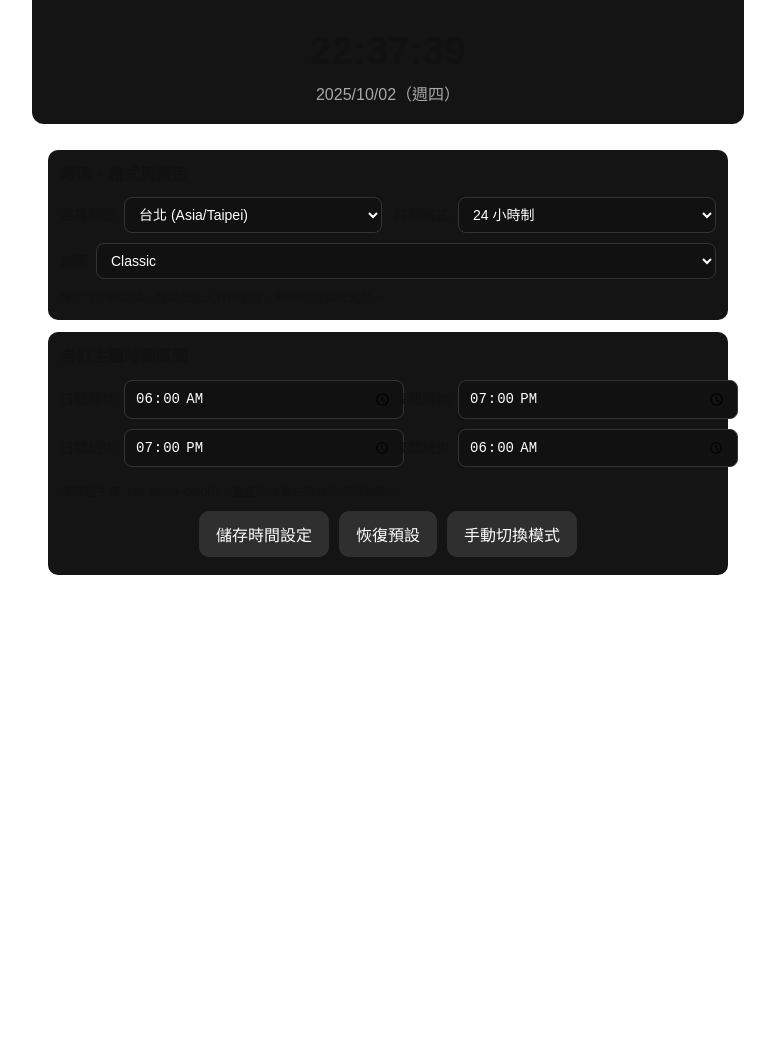
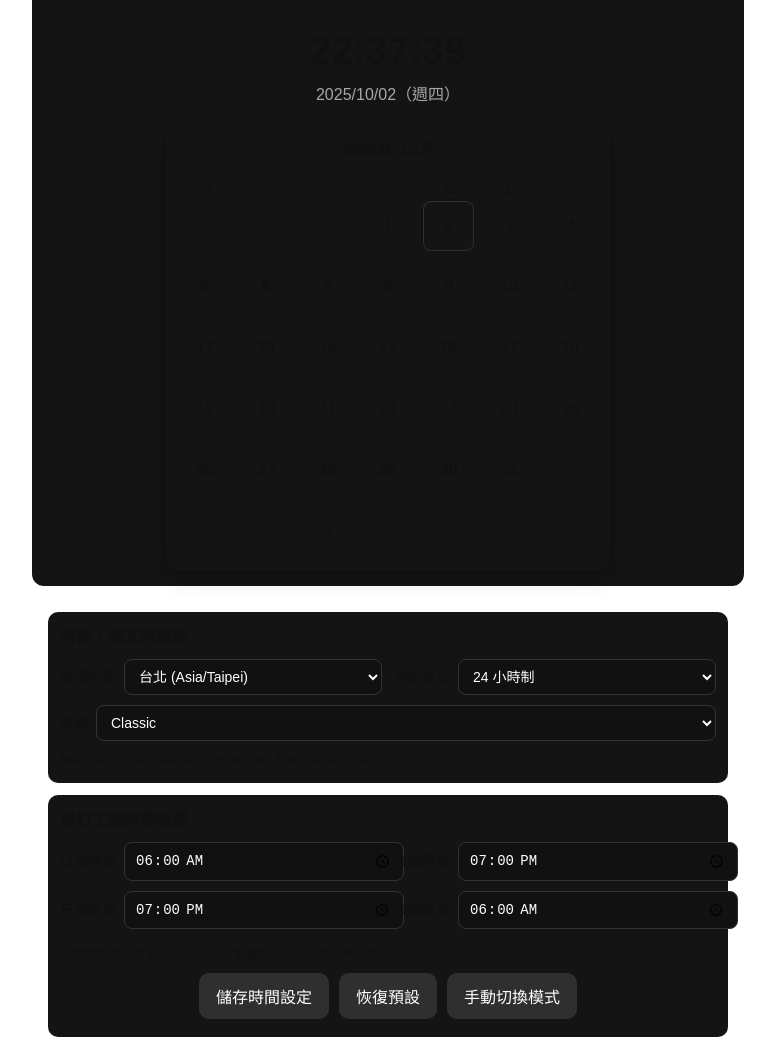
Before and after one commit to lungsvg/my-clock, a plain HTML site: page index.html in a window 1280 px wide. Shown: the part 820-1860 px from the top of the page, without its empty margins (252-1027 px from the left). Before the commit the page ends 1431 px from the top, so only its background shows below. Drawn offline with Linux system fonts and the light colour scheme.

Commit message:
Update index.html

```diff
--- a/index.html
+++ b/index.html
@@ -131,7 +131,51 @@
     .sport-hand-second { stroke: #e53935; }
     .sport-center { fill: #fff; }
     .dark-mode .sport-center { fill: #fff; }
-    .sport-lume { fill: #b6ffda; opacity: .95; } /* 夜光點（裝飾用） */
+    .sport-lume { fill: #b6ffda; opacity: .95; }
+
+    /* 月曆樣式 */
+    .calendar {
+      width: 100%;
+      max-width: 420px;
+      margin: 14px auto 0;
+      padding: 12px;
+      border-radius: 12px;
+      background: var(--card-bg-light);
+      color: inherit;
+      box-shadow: 0 6px 20px rgba(0,0,0,0.08);
+      transition: background-color 0.35s ease;
+    }
+    .dark-mode .calendar { background: var(--card-bg-dark); box-shadow: 0 6px 20px rgba(0,0,0,0.28); }
+    .cal-header { display: flex; align-items: center; justify-content: space-between; margin-bottom: 8px; }
+    .cal-title { font-weight: 700; font-size: 1.05rem; }
+    .cal-nav {
+      border: none; background: transparent; color: inherit;
+      font-size: 1.35rem; width: 40px; height: 36px; border-radius: 8px; cursor: pointer;
+      transition: background 0.2s, transform 0.1s;
+    }
+    .cal-nav:hover { background: rgba(0,0,0,0.06); }
+    .dark-mode .cal-nav:hover { background: rgba(255,255,255,0.12); }
+    .cal-nav:active { transform: translateY(1px); }
+    .cal-weekdays, .cal-grid { display: grid; grid-template-columns: repeat(7, 1fr); gap: 6px; }
+    .cal-weekdays div { text-align: center; font-size: 0.82rem; opacity: 0.8; }
+    .cal-cell {
+      aspect-ratio: 1/1;
+      display: flex; align-items: center; justify-content: center;
+      border-radius: 10px; font-weight: 600; user-select: none;
+      transition: background 0.15s ease;
+    }
+    .cal-cell.other-month { opacity: 0.35; }
+    .cal-cell.today {
+      outline: 2px solid currentColor; outline-offset: -2px;
+      box-shadow: 0 0 0 3px rgba(0,0,0,0.06) inset;
+    }
+    .dark-mode .cal-cell.today { box-shadow: 0 0 0 3px rgba(255,255,255,0.12) inset; }
+    .cal-cell:hover { background: rgba(0,0,0,0.06); }
+    .dark-mode .cal-cell:hover { background: rgba(255,255,255,0.10); }
+    @media (max-width: 420px) {
+      .calendar { padding: 10px; }
+      .cal-title { font-size: 1rem; }
+    }
   </style>
 </head>
 <body>
@@ -166,6 +210,19 @@
         </div>
         <div class="digital-time" id="digitalTime">--:--:--</div>
         <div class="date-text" id="dateText"></div>
+
+        <!-- 月曆：加在時鐘卡片下方 -->
+        <div id="calendar" class="calendar" aria-label="calendar">
+          <div class="cal-header">
+            <button class="cal-nav" id="calPrev" aria-label="上一個月">‹</button>
+            <div class="cal-title" id="calTitle">--</div>
+            <button class="cal-nav" id="calNext" aria-label="下一個月">›</button>
+          </div>
+          <div class="cal-weekdays">
+            <div>日</div><div>一</div><div>二</div><div>三</div><div>四</div><div>五</div><div>六</div>
+          </div>
+          <div class="cal-grid" id="calGrid"></div>
+        </div>
       </div>
 
       <div class="controls">
@@ -218,7 +275,7 @@
               <div class="row"><label for="nightEnd">夜間結束</label><input type="time" id="nightEnd" value="06:00" /></div>
             </div>
           </div>
-          <div class="hint">可跨越午夜（如 19:00–06:00）。重疊則以最先符合的時段為準。</div>
+          <div class="hint">可跨越午夜（如 19:00--06:00）。重疊則以最先符合的時段為準。</div>
           <div class="actions">
             <button class="save-button" id="saveSchedule" type="button">儲存時間設定</button>
             <button class="reset-button" id="resetSchedule" type="button">恢復預設</button>
@@ -388,16 +445,13 @@
     // ====== 運動風外圈與時標（Rolex 風格） ======
     function createSportBezel() {
       bezelGroup.innerHTML = "";
-      // 外圈圈（Bezel）
       const bezel = document.createElementNS("http://www.w3.org/2000/svg","circle");
       bezel.setAttribute("cx","100"); bezel.setAttribute("cy","100");
       bezel.setAttribute("r","94");
       bezel.setAttribute("class","sport-bezel");
       bezelGroup.appendChild(bezel);
 
-      // 0 分三角形（位於 12 點外圈）
       const tri = document.createElementNS("http://www.w3.org/2000/svg","path");
-      // 三角中心在外圈上方
       const triR = 94;
       const apexX = 100, apexY = 100 - triR - 2;
       const baseW = 8, baseY = apexY + 8;
@@ -407,7 +461,6 @@
       tri.setAttribute("color", getComputedStyle(document.body).color);
       bezelGroup.appendChild(tri);
 
-      // 外圈分鐘刻度（0–59）
       for (let i=0;i<60;i++){
         const angle = (i/60)*360;
         const rad = (angle-90)*Math.PI/180;
@@ -434,29 +487,26 @@
 
     function createSportDialMarkers() {
       sportMarkers.innerHTML = "";
-      // 內盤（較黑）
       dialBase.setAttribute("class","sport-dial");
       dialBase.setAttribute("stroke-width","1.2");
 
-      // 12點倒三角、3/6/9長矩形、其他圓點
       const positions = [];
       for (let h=1; h<=12; h++){
         const angle = (h/12)*360;
         const rad = (angle-90)*Math.PI/180;
-        const r = 74; // 時標中心半徑
-        const x = 100 + r*Math.cos(rad);
-        const y = 100 + r*Math.sin(rad);
+        theR = 74;
+        const x = 100 + theR*Math.cos(rad);
+        const y = 100 + theR*Math.sin(rad);
         positions.push({h, x, y, angle});
       }
 
       positions.forEach(({h,x,y,angle})=>{
         if (h===12){
-          // 倒三角
           const size = 8;
           const rad = (angle-90)*Math.PI/180;
           const nx = Math.cos(rad), ny = Math.sin(rad);
           const px = x, py = y;
-          const bx = -ny, by = nx; // 垂直方向
+          const bx = -ny, by = nx;
           const p1 = [px + nx*size, py + ny*size];
           const p2 = [px + bx*size*0.8, py + by*size*0.8];
           const p3 = [px - bx*size*0.8, py - by*size*0.8];
@@ -464,13 +514,12 @@
           path.setAttribute("d", `M ${p1[0]} ${p1[1]} L ${p2[0]} ${p2[1]} L ${p3[0]} ${p3[1]} Z`);
           path.setAttribute("class","sport-hour-marker");
           sportMarkers.appendChild(path);
-          // 夜光填充
+
           const lume = document.createElementNS("http://www.w3.org/2000/svg","circle");
           lume.setAttribute("cx", px); lume.setAttribute("cy", py);
           lume.setAttribute("r", 3.2); lume.setAttribute("class","sport-lume");
           sportMarkers.appendChild(lume);
         } else if (h===3 || h===6 || h===9){
-          // 長矩形
           const w = 5.5, hgt = 14;
           const rect = document.createElementNS("http://www.w3.org/2000/svg","rect");
           rect.setAttribute("x", (x - w/2).toFixed(3));
@@ -480,9 +529,7 @@
           rect.setAttribute("rx", 2);
           rect.setAttribute("fill", getComputedStyle(document.body).getPropertyValue('--fg-dark') || '#fff');
           rect.setAttribute("class","sport-hour-marker");
-          // 旋轉使其朝向中心
-          const angleDeg = angle;
-          rect.setAttribute("transform", `rotate(${angleDeg}, ${x}, ${y})`);
+          rect.setAttribute("transform", `rotate(${angle}, ${x}, ${y})`);
           sportMarkers.appendChild(rect);
 
           const lume = document.createElementNS("http://www.w3.org/2000/svg","rect");
@@ -491,10 +538,9 @@
           lume.setAttribute("y", (y - lh/2).toFixed(3));
           lume.setAttribute("width", lw); lume.setAttribute("height", lh); lume.setAttribute("rx", 1.6);
           lume.setAttribute("class","sport-lume");
-          lume.setAttribute("transform", `rotate(${angleDeg}, ${x}, ${y})`);
+          lume.setAttribute("transform", `rotate(${angle}, ${x}, ${y})`);
           sportMarkers.appendChild(lume);
         } else {
-          // 圓點
           const dot = document.createElementNS("http://www.w3.org/2000/svg","circle");
           dot.setAttribute("cx",x); dot.setAttribute("cy",y); dot.setAttribute("r","4.2");
           dot.setAttribute("class","sport-hour-marker");
@@ -508,7 +554,6 @@
       });
     }
 
-    // 切換到運動風時，需要調整指針造型
     function applySportHands() {
       hourHand.setAttribute("class","sport-hand-hour");
       minuteHand.setAttribute("class","sport-hand-minute");
@@ -527,21 +572,13 @@
       secondHand.setAttribute("x2","0"); secondHand.setAttribute("y2","-75");
       secondHand.setAttribute("stroke-width","1.6");
 
-      // 秒針夜明點
-      // 先移除既有的夜光點
       const old = svg.querySelector("#secondLume");
       if (old) old.remove();
       const lume = document.createElementNS("http://www.w3.org/2000/svg","circle");
       lume.setAttribute("id","secondLume");
       lume.setAttribute("r","2.6");
       lume.setAttribute("class","sport-lume");
-      // 位置：秒針末端退回 12px
-      lume.setAttribute("transform","translate(100,100)");
-      // 由 updateClock 以 rotate 控制位置：在群組內跟著秒針旋轉
-      // 為了跟秒針同步，我們直接附著在 hands 群組，並在 updateClock 時同步 rotate
       svg.querySelector("#hands").appendChild(lume);
-      // 其實我們會在 update 時設定它的位置：在秒針角度上距中心 62 的半徑
-      lume.dataset.attachToSecond = "true";
     }
 
     function applyClassicHands() {
@@ -568,13 +605,11 @@
 
     function setFace(face) {
       if (face === "rolex-sport") {
-        // 運動風
         createSportBezel();
         createSportDialMarkers();
-        marksGroup.innerHTML = ""; // 隱藏 Classic 刻度
+        marksGroup.innerHTML = "";
         applySportHands();
       } else {
-        // 經典風
         bezelGroup.innerHTML = "";
         sportMarkers.innerHTML = "";
         dialBase.setAttribute("class","clock-face");
@@ -586,7 +621,6 @@
     // ====== 時鐘更新 ======
     function updateClock(now, tz, format12) {
       const {hour, minute, second} = timePartsInTZ(now, tz);
-      // 指針角度
       const secAngle = (second/60)*360;
       const minAngle = ((minute + second/60)/60)*360;
       const hourAngle = (((hour%12) + minute/60 + second/3600)/12)*360;
@@ -595,19 +629,16 @@
       minuteHand.setAttribute("transform", `rotate(${minAngle})`);
       secondHand.setAttribute("transform", `rotate(${secAngle})`);
 
-      // 若有秒針夜光點，依角度定位
       const lume = svg.querySelector("#secondLume");
       if (lume) {
-        // 計算相對中心的座標：半徑 62
         const rad = (secAngle - 90) * Math.PI / 180;
         const r = 62;
-        const x = r * Math.cos(rad);
-        const y = r * Math.sin(rad);
-        lume.setAttribute("cx", (100 + x).toFixed(2));
-        lume.setAttribute("cy", (100 + y).toFixed(2));
+        const x = 100 + r * Math.cos(rad);
+        const y = 100 + r * Math.sin(rad);
+        lume.setAttribute("cx", x.toFixed(2));
+        lume.setAttribute("cy", y.toFixed(2));
       }
 
-      // 數位時間與日期
       const locale = "zh-TW";
       const timeOpts = { hour:"2-digit", minute:"2-digit", second:"2-digit", hour12:format12, timeZone:tz };
       digitalEl.textContent = new Intl.DateTimeFormat(locale, timeOpts).format(now);
@@ -628,9 +659,64 @@
       }
     }
 
+    // ====== 月曆邏輯 ======
+    const calTitleEl = document.getElementById('calTitle');
+    const calGridEl = document.getElementById('calGrid');
+    const calPrevBtn = document.getElementById('calPrev');
+    const calNextBtn = document.getElementById('calNext');
+    let calCurrent = new Date(); // 以本地時區顯示月曆
+
+    function renderCalendar(y, m) { // m: 0-11
+      calTitleEl.textContent = `${y}年 ${m+1}月`;
+      calGridEl.innerHTML = '';
+
+      const first = new Date(y, m, 1);
+      const startWeekday = first.getDay(); // 0(日)-6(六)
+      const prevLast = new Date(y, m, 0).getDate();
+      const daysInMonth = new Date(y, m+1, 0).getDate();
+      const totalCells = 42;
+
+      const today = new Date();
+      const isToday = (yy,mm,dd) =>
+        yy === today.getFullYear() &&
+        mm === today.getMonth() &&
+        dd === today.getDate();
+
+      for (let i=0; i<totalCells; i++) {
+        const cell = document.createElement('div');
+        cell.className = 'cal-cell';
+        const dayNum = i - startWeekday + 1;
+
+        if (dayNum <= 0) {
+          const d = prevLast + dayNum;
+          cell.textContent = d;
+          cell.classList.add('other-month');
+        } else if (dayNum > daysInMonth) {
+          const d = dayNum - daysInMonth;
+          cell.textContent = d;
+          cell.classList.add('other-month');
+        } else {
+          cell.textContent = dayNum;
+          if (isToday(y, m, dayNum)) cell.classList.add('today');
+        }
+
+        calGridEl.appendChild(cell);
+      }
+    }
+
+    function gotoCalendarMonth(offset){
+      calCurrent = new Date(calCurrent.getFullYear(), calCurrent.getMonth()+offset, 1);
+      renderCalendar(calCurrent.getFullYear(), calCurrent.getMonth());
+    }
+
+    function initCalendar(){
+      renderCalendar(calCurrent.getFullYear(), calCurrent.getMonth());
+      calPrevBtn.addEventListener('click', ()=>gotoCalendarMonth(-1));
+      calNextBtn.addEventListener('click', ()=>gotoCalendarMonth(1));
+    }
+
     // ====== 初始化 ======
     function init() {
-      // 讀偏好
       const savedTz = localStorage.getItem(STORAGE_TZ);
       const savedFmt = localStorage.getItem(STORAGE_FMT);
       const savedFace = localStorage.getItem(STORAGE_FACE);
@@ -638,16 +724,10 @@
       if (savedFmt) fmtSelect.value = savedFmt;
       if (savedFace) faceSelect.value = savedFace;
 
-      // 主題
       initTheme(getTZ());
-
-      // 時間表
       applyScheduleToInputs(getSchedule());
-
-      // 錶面
       setFace(faceSelect.value);
 
-      // 綁事件
       toggleBtn.addEventListener("click", () => {
         const next = bodyEl.classList.contains("dark-mode") ? "light" : "dark";
         setTheme(next, true);
@@ -700,6 +780,9 @@
           }
         });
       } catch {}
+
+      // 初始化月曆
+      initCalendar();
     }
 
     // 動畫循環
```
